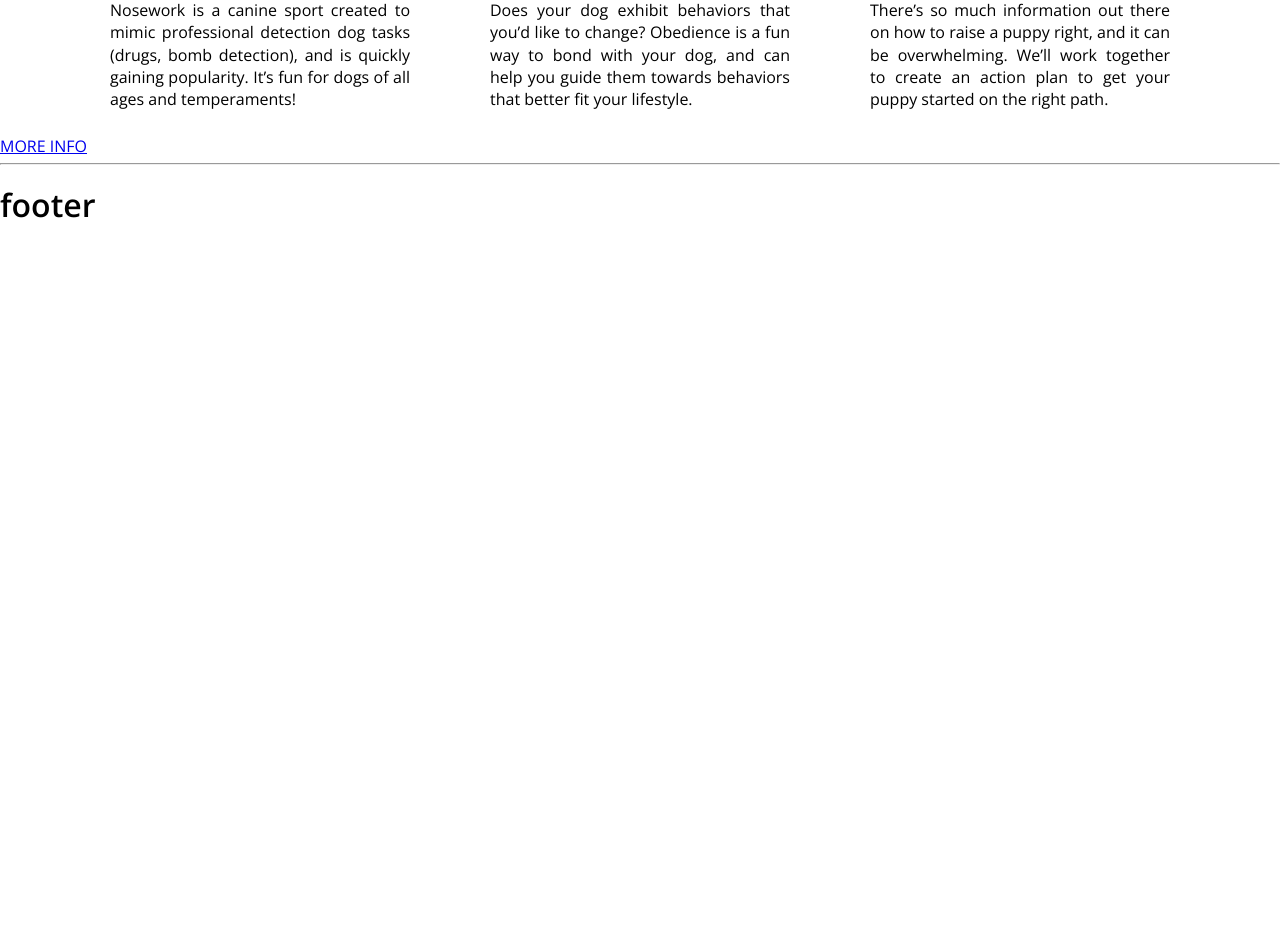
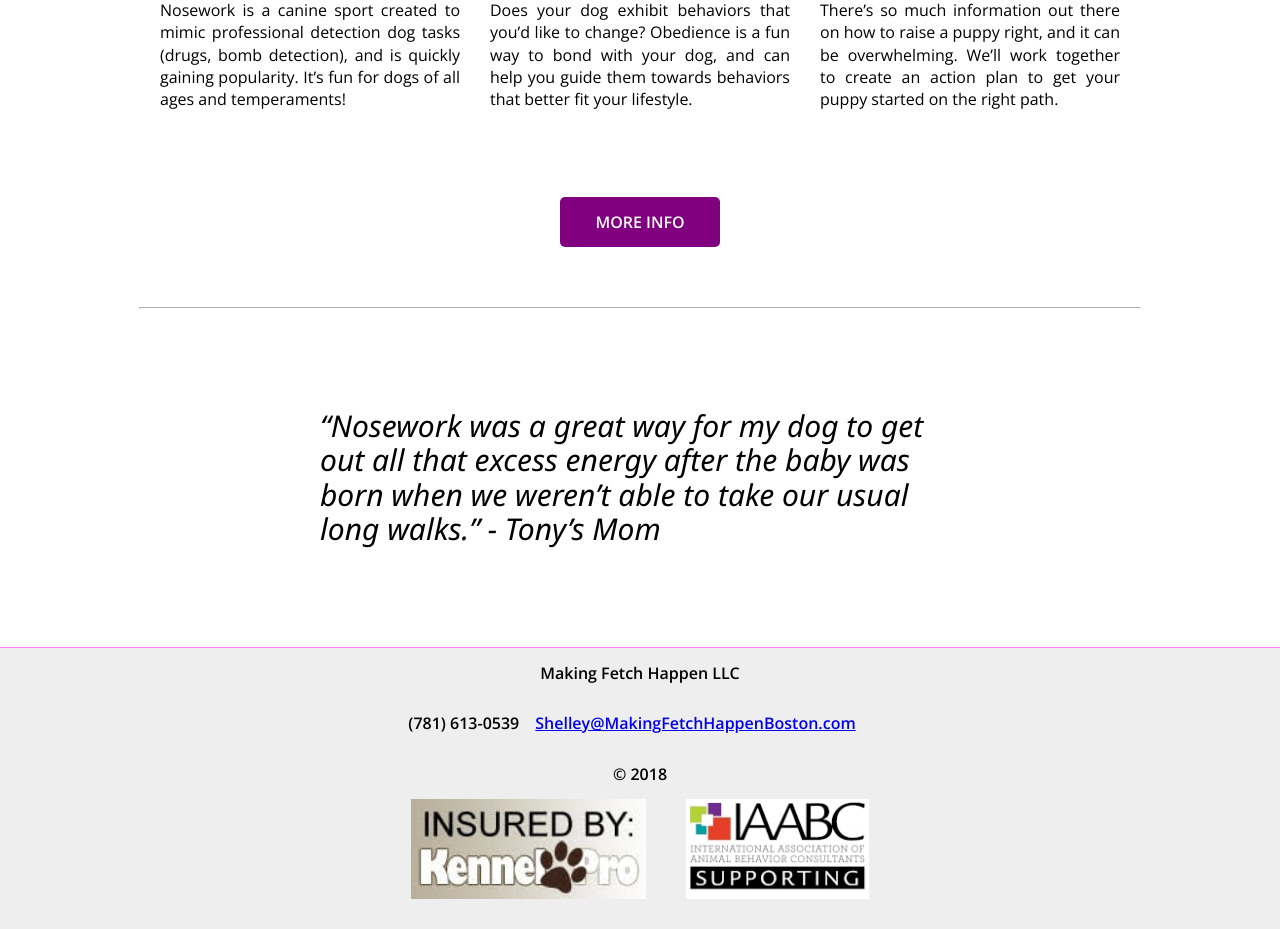
Before and after one commit to alexjharrison/making-fetch-happen, a React (Create React App) app: page / in a window 1280 px wide. Shown: the part 1380-2309 px from the top of the page. Before the commit the page ends 1625 px from the top, so only its background shows below. Built offline with nearby package versions, Linux system fonts and the light colour scheme; the HTML template or start-up script is replaced by a standard one.

Commit message:
home page mostly done

```diff
--- a/src/components/Footer/Footer.js
+++ b/src/components/Footer/Footer.js
@@ -1,7 +1,23 @@
 import React from 'react';
+import './footer.css';
 
 const Footer = props => {
-  return <h1>footer</h1>;
+  return (
+    <div className='footer'>
+      <p>Making Fetch Happen LLC </p>
+      <div className='footer-contact'>
+        <p>(781) 613-0539</p>
+        <a href='mailto:Shelley@MakingFetchHappenBoston.com'>
+          Shelley@MakingFetchHappenBoston.com
+        </a>
+      </div>
+      <p>© 2018</p>
+      <div className='footer-images'>
+        <img src='img/kennelpro.jpg' alt='kennel-pro' />
+        <img src='img/iaabc.jpg' alt='iaabc' />
+      </div>
+    </div>
+  );
 };
 
 export default Footer;
--- /dev/null
+++ b/src/components/Footer/footer.css
@@ -0,0 +1,32 @@
+.footer {
+  display: flex;
+  justify-content: center;
+  flex-direction: column;
+  align-items: center;
+  padding-bottom: 30px;
+  margin: 0;
+  background-color: #eee;
+  font-weight: 600;
+  border-top: 1px solid rgb(255, 122, 255);
+}
+
+.footer-contact {
+  display: flex;
+  justify-content: center;
+  flex-wrap: wrap;
+}
+
+.footer-contact a {
+  margin: 16px;
+}
+
+.footer-images {
+  display: flex;
+  flex-wrap: wrap;
+  align-items: center;
+  justify-content: space-evenly;
+}
+.footer-images img {
+  height: 100px;
+  margin: 0 20px;
+}
--- a/src/pages/Home/home.css
+++ b/src/pages/Home/home.css
@@ -13,7 +13,7 @@
   display: flex;
   flex-wrap: wrap;
   justify-content: space-evenly;
-  max-width: 1200px;
+  max-width: 1000px;
   margin: 0 auto;
   font-weight: 400;
   text-align: justify;
@@ -24,6 +24,7 @@
   height: 250px;
   object-fit: cover;
   margin: 20px 0;
+  border-radius: 8px;
 }
 
 .cards h2 {
@@ -43,9 +44,53 @@
   max-width: 300px;
   padding: 10px;
 }
+/* .more-info {
+  display: flex;
+  width: 200px;
+  height: 60px;
+  margin: auto;
+  background-color: purple;
+}
+.more-info a {
+  margin: auto;
+  text-align: center;
+  color: white; */
+
+.more-info {
+  display: flex;
+  background-color: purple;
+  height: 50px;
+  border-radius: 5px;
+  font-weight: 600;
+  text-decoration: none;
+  text-align: center;
+  color: white;
+  width: 160px;
+  margin: 60px auto;
+}
+.more-info-text {
+  margin: auto;
+}
+
+hr {
+  border-color: #fff;
+  max-width: 1000px;
+}
+
+.testimonial {
+  font-size: 30px;
+  font-weight: 200;
+  font-style: oblique;
+  font-family: 'Segoe UI', Tahoma, Geneva, Verdana, sans-serif;
+  width: 50%;
+  margin: 100px auto;
+}
 
 @media only screen and (max-width: 800px) {
   .headline {
     width: 90%;
   }
+  .testimonial {
+    width: 90%;
+  }
 }
--- a/src/pages/Home/index.js
+++ b/src/pages/Home/index.js
@@ -1,5 +1,6 @@
 import React, { Component } from 'react';
 import Jumbotron from '../../components/Jumbotron/Jumbotron';
+import { NavLink } from 'react-router-dom';
 import './home.css';
 
 class Home extends Component {
@@ -44,8 +45,17 @@ class Home extends Component {
             </p>
           </div>
         </div>
-        <a href='/in-home-training'>MORE INFO</a>
+        {/* <div className='more-info'> */}
+        <NavLink className='more-info' to='/in-home-training'>
+          <span className='more-info-text'> MORE INFO</span>
+        </NavLink>
+        {/* </div> */}
         <hr />
+        <p className='testimonial'>
+          “Nosework was a great way for my dog to get out all that excess energy
+          after the baby was born when we weren’t able to take our usual long
+          walks.” - Tony’s Mom
+        </p>
       </div>
     );
   }
```
Also changed, not shown: public/img/iaabc.jpg (added), public/img/kennelpro.jpg (added).
